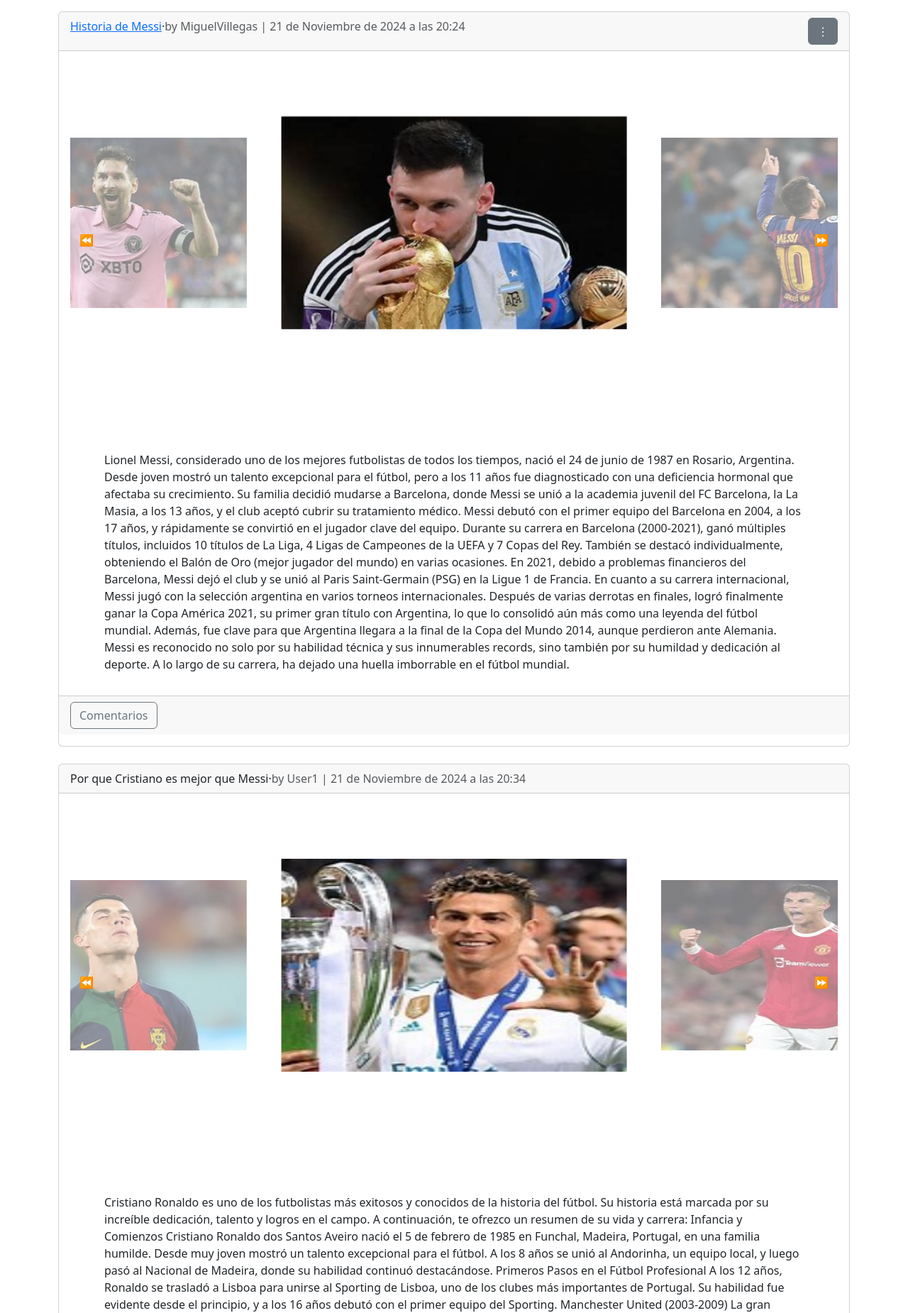
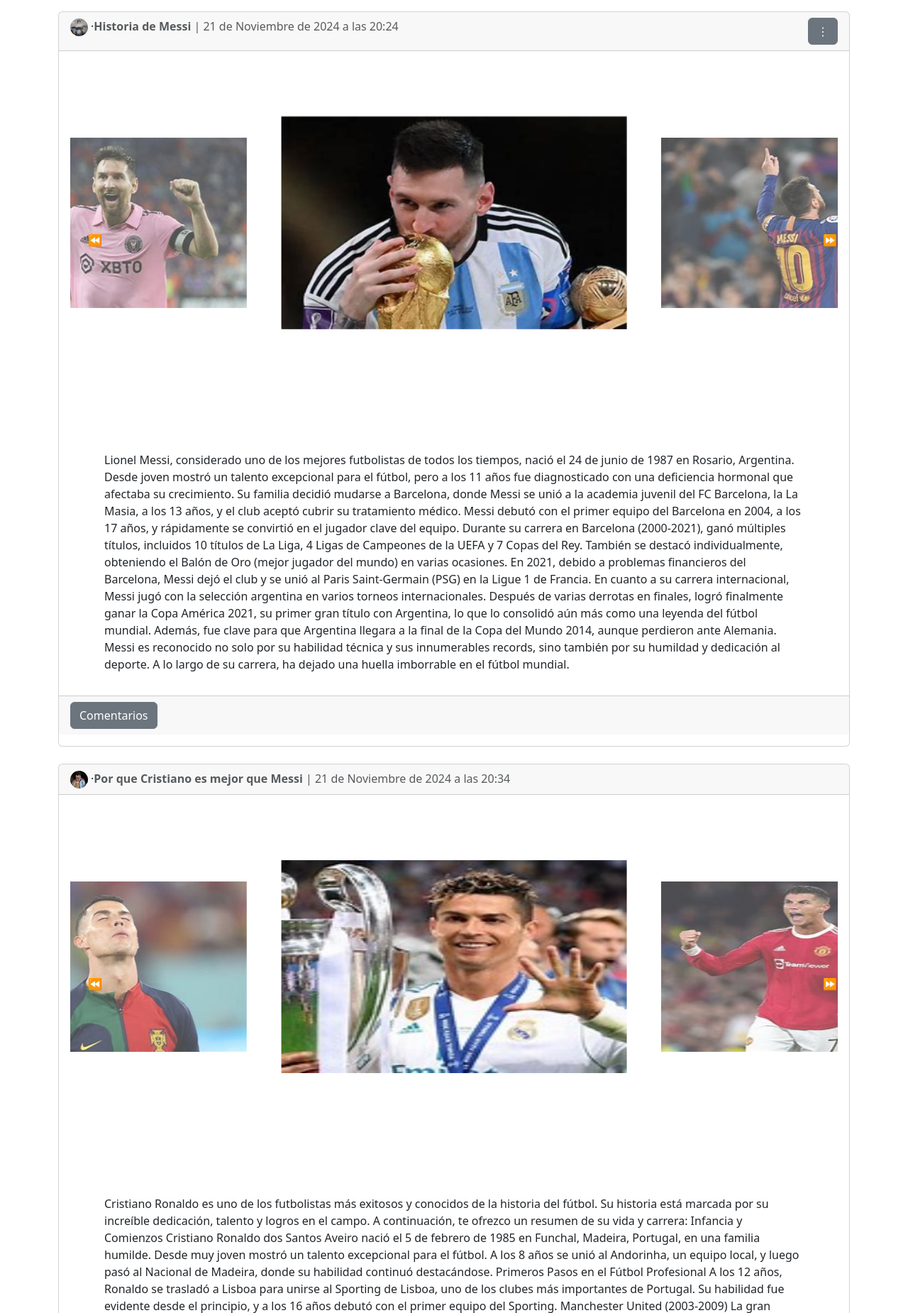
Before and after one commit to Drmike819/New_Spaper, a Django app: page / in a window 1280 px wide. Shown: the part 73-1923 px from the top of the page at 71% size. Run offline with Django 5.2, Linux system fonts and the light colour scheme; a user stored in the database is signed in; data comes from the database, SQL or seed files in the repository; both versions use the stored data as it was after the commit; some libraries are stand-ins or nearby versions.

Commit message:
arreglo de el header de los articulos, la imagen de perfil de cada author se visualiza en el header

```diff
--- a/static/css/style.css
+++ b/static/css/style.css
@@ -86,6 +86,9 @@
     color: #121212 !important;
 }
 
+body.dark-mode .cabeza{
+    background-color: rgb(42, 42, 42) !important;
+}
 /* body.dark-mode .Comentarios{
     color:gray !important;
 } */
@@ -162,13 +165,13 @@
 .img_left {
     transform: translateX(-150%) translateZ(100px) scale(0.8);
     left: 50%;
-    opacity: 0.5;
+    opacity: 0.7;
     z-index: 2;
 }
 
 .img_rigth {
     transform: translateX(50%) translateZ(100px) scale(0.8);
     left: 50%;
-    opacity: 0.5;
+    opacity: 0.7;
     z-index: 2;
 }
--- a/templates/home.html
+++ b/templates/home.html
@@ -9,15 +9,12 @@
     {% if user.is_authenticated %}
         {% for article in articles %}
             <div class="card pb-3 dropdown">
-                <div class="card-header d-flex">
-                    <span class="font-weight-bold">
-                        {% if article.author == user %}
-                            <a href="{% url 'article_edit' article.pk %}">{{ article.title }}</a>
-                        {% else %}
-                            {{ article.title }}
-                        {% endif %}
+                <div class="card-header d-flex  cabeza">
+                    <span class="font-weight-bold b">
+                        <img style="height: 30px; width: 30px; border-radius: 50%;" class="img-fluid img-user me-1"
+                            src="{% if article.author.image and article.author.image.url %}{{ article.author.image.url }}{% else %}{% static 'img/user.png' %}{% endif %}" alt="{{ article.author }}">
                     </span>&middot;
-                    <span class="text-muted">by {{ article.author }} | {{ article.date }}</span>
+                    <span class="text-muted"><strong>{{ article.title }}</strong>  | {{ article.date }}</span>
 
                     {% if article.author.username == request.user.username %}
                         <!-- Botón con tres puntos -->
@@ -44,7 +41,7 @@
                 <div class="card-body">
                     {% if article.article_images_related.exists %}
                         <!-- Carrusel de imágenes -->
-                        <div class="container_carru" id="carousel-{{ article.id }}">
+                        <div class="container_carru container-fluid" id="carousel-{{ article.id }}">
                             <div class="actions" id="actions-{{ article.id }}">
                                 <a class="arrow btn" id="arrowleft-{{ article.id }}">⏪</a>
                                 <a class="arrow btn" id="arrowrigth-{{ article.id }}">⏩</a>
@@ -67,7 +64,7 @@
 
                 <div class="card-footer text-start">
                     <!-- Botón para mostrar u ocultar comentarios -->
-                    <button class="btn btn-outline-secondary Comentarios" type="button" data-bs-toggle="collapse" data-bs-target="#commentsSection{{ article.id }}" aria-expanded="false" aria-controls="commentsSection">
+                    <button class="btn btn-secondary Comentarios" type="button" data-bs-toggle="collapse" data-bs-target="#commentsSection{{ article.id }}" aria-expanded="false" aria-controls="commentsSection">
                         Comentarios
                     </button>
 
@@ -82,7 +79,7 @@
                                                 src="{% if comment.author.image and comment.author.image.url %}{{ comment.author.image.url }}{% else %}{% static 'img/user.png' %}{% endif %}"
                                                 alt="{{ comment.author.username }}">
                                             <span class="font-weight-bold">{{ comment.author }} &middot;</span>
-                                            <span>{{ comment.comment }}</span>
+                                            <span class="ms-1">{{ comment.comment }}</span>
                                         </div>
                                     </div>
 
```
Also changed, not shown: db.sqlite3, media/article_images/Captura_de_pantalla_2024-10-03_212200.png (added), media/article_images/Captura_de_pantalla_2024-11-25_171102.png (added), media/article_images/Captura_de_pantalla_2024-12-16_125335.png (added), media/article_images/yo_6yOJun2.png (added).
